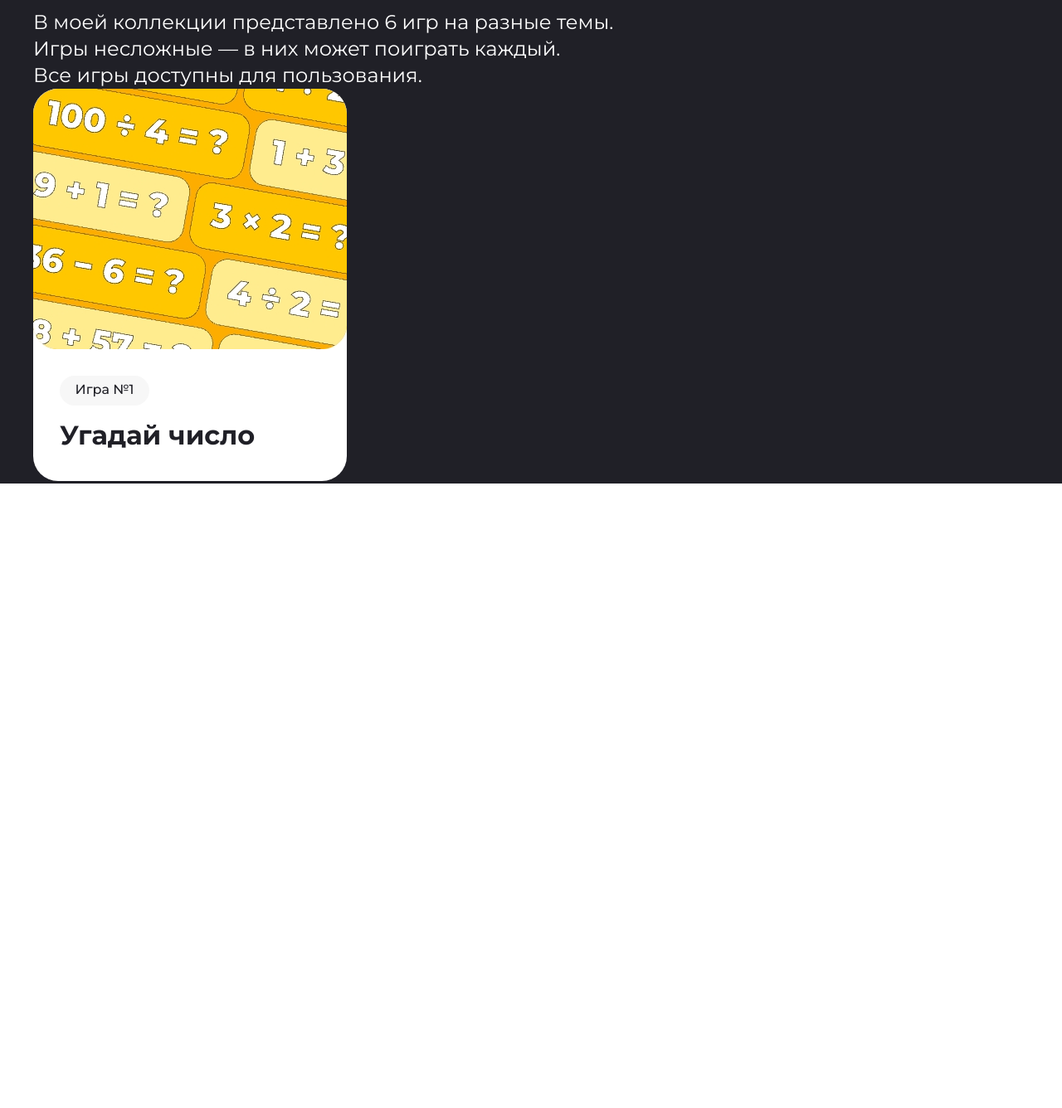
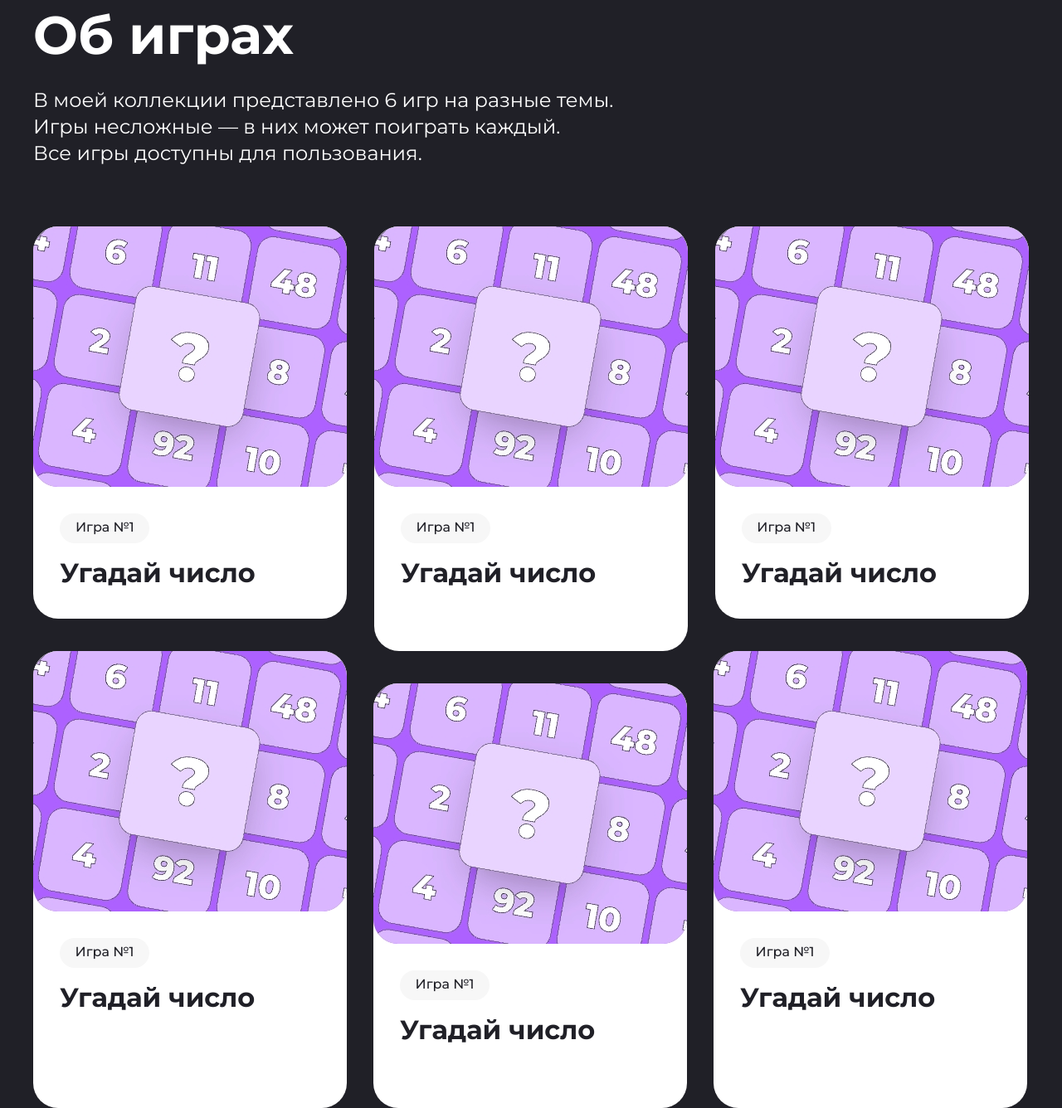
Before and after one commit to Deimos-Na/Mini-apps--main-, a plain HTML site: page index.html in a window 1280 px wide. Shown: the part 891-2227 px from the top of the page at 83% size. Before the commit the page ends 1474 px from the top, so only its background shows below. Drawn offline with Linux system fonts and the light colour scheme.

Commit message:
блок карточек 2 грида

```diff
--- a/css/style.scss
+++ b/css/style.scss
@@ -103,31 +103,60 @@ body {
 
 
 		&__header {
+			padding-top: 94px;
 			display: flex;
 			flex-direction: column;
 			color: #ffffff;
 		}
 
+		.section-cards {
+			display: grid;
+			grid-template-columns: 1fr 1fr 1fr;
+			justify-items: center;
+			align-items: start;
+			gap: 32px;
+			margin-top: 72px;
+		}
 
-		&__body {
-			display: inline-block;
+		.section-cards-down {
+			display: grid;
+			grid-template-columns: repeat(3, 378px);
+			gap: 32px;
+			align-items: flex-end;
+			justify-items: center;
+		}
+
+		&__card {
 			width: 378px;
-			height: 473px;
+			min-height: 473px;
 			border-radius: 30px;
 			background-color: #ffffff;
 			overflow: hidden;
+
+			&:nth-child(2) {
+				min-height: 512px;
+			}
+
+			&--4 {
+				min-height: 551px;
+			}
 		}
 
-		&__img {
-			max-width: 100%;
-			transform-origin: center;
-			transform: scale(var(--img-scale));
-			transition: transform 0.4s ease-in-out;
+		&__body {
+			display: block;
+			height: inherit;
 		}
+
+		// &__img {
+		// 	max-width: 100%;
+		// 	transform-origin: center;
+		// 	transform: scale(var(--img-scale));
+		// 	transition: transform 0.4s ease-in-out;
+		// }
 
 
 		&__card-btn {
-			width: 108px;
+			max-width: 108px;
 			height: 36px;
 			margin: 32px 32px 16px 32px;
 			padding: 8px 16px 10px 16px;
@@ -140,7 +169,7 @@ body {
 
 		&__title {
 			white-space: wrap;
-			margin: 0 32px 16px 32px;
+			margin: 0 32px 0 32px;
 			font-size: 2rem;
 			font-weight: 700;
 			line-height: 39px;
--- a/index.html
+++ b/index.html
@@ -54,7 +54,6 @@
       </nav>
     </header>
     <main class="main">
-      <!-- <div class="top-decor"> -->
       <section class="about center">
         <div class="about__header">
           <div class="box-title">
@@ -66,15 +65,53 @@
             </p>
           </div>
         </div>
+        <div class="section-cards">
+          <article class="about__card center">
+            <a class="about__body" href="#">
+              <img class="about__img" src="/img/about/2.jpeg" alt="" />
+              <p class="about__card-btn">Игра №1</p>
+              <h2 class="about__title">Угадай число</h2>
+            </a>
+          </article>
+          <article class="about__card about__card--2 center">
+            <a class="about__body" href="#">
+              <img class="about__img" src="/img/about/2.jpeg" alt="" />
+              <p class="about__card-btn">Игра №1</p>
+              <h2 class="about__title">Угадай число</h2>
+            </a>
+          </article>
+          <article class="about__card center">
+            <a class="about__body" href="#">
+              <img class="about__img" src="/img/about/2.jpeg" alt="" />
+              <p class="about__card-btn">Игра №1</p>
+              <h2 class="about__title">Угадай число</h2>
+            </a>
+          </article>
+        </div>
+        <div class="section-cards-down">
+          <article class="about__card about__card--4 center">
+            <a class="about__body" href="#">
+              <img class="about__img" src="/img/about/2.jpeg" alt="" />
+              <p class="about__card-btn">Игра №1</p>
+              <h2 class="about__title">Угадай число</h2>
+            </a>
+          </article>
+          <article class="about__card center">
+            <a class="about__body" href="#">
+              <img class="about__img" src="/img/about/2.jpeg" alt="" />
+              <p class="about__card-btn">Игра №1</p>
+              <h2 class="about__title">Угадай число</h2>
+            </a>
+          </article>
+          <article class="about__card about__card--4 center">
+            <a class="about__body" href="#">
+              <img class="about__img" src="/img/about/2.jpeg" alt="" />
+              <p class="about__card-btn">Игра №1</p>
+              <h2 class="about__title">Угадай число</h2>
+            </a>
+          </article>
+        </div>
       </section>
-      <div class="about__card center">
-        <a class="about__body">
-          <img class="about__img" src="/img/about/1.jpeg" alt="" />
-          <p class="about__card-btn">Игра №1</p>
-          <h2 class="about__title">Угадай число</h2>
-        </a>
-      </div>
-      <!-- </div> -->
     </main>
     <footer></footer>
   </body>
```
Also changed, not shown: css/style.css, 1 other file.
